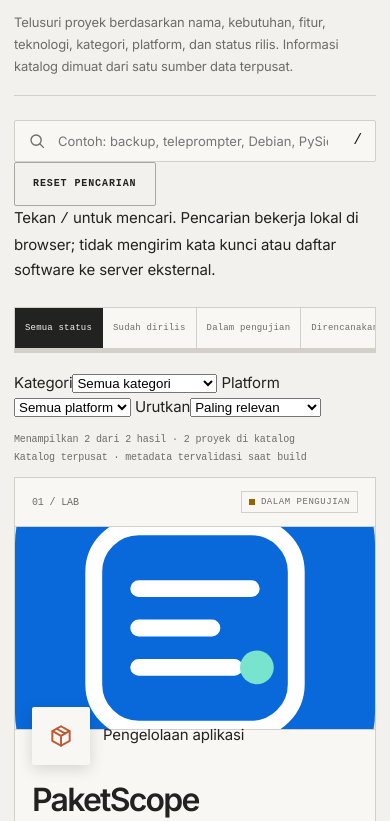
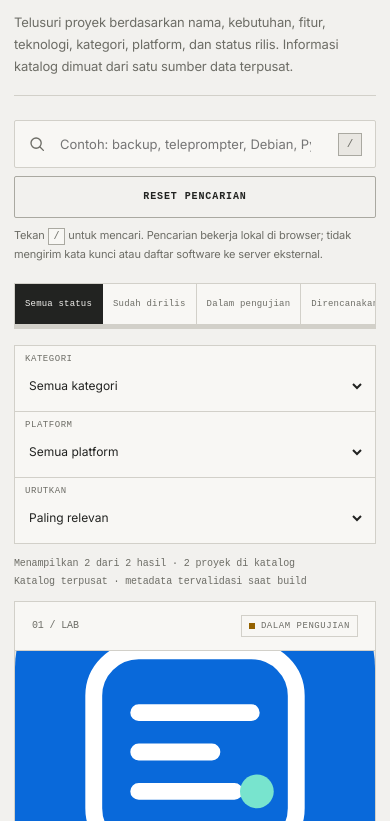
Before and after one commit to M-TamDre07/Linux-Software-Lab, a plain HTML site: page index.html in a window 390 px wide. Shown: the part 1042-1863 px from the top of the page. Drawn offline with Linux system fonts and the light colour scheme.

Commit message:
Style scalable search, filters and paginated catalog controls

```diff
--- a/assets/css/site.css
+++ b/assets/css/site.css
@@ -123,3 +123,46 @@ h1 span{color:var(--accent)}
 .hero-app-tile small{font:9px ui-monospace,SFMono-Regular,monospace;color:var(--muted)}
 @media(max-width:900px){.detail-layout{grid-template-columns:1fr}.detail-art{max-width:800px}.detail-body-grid{grid-template-columns:minmax(0,1fr) 280px}}
 @media(max-width:700px){.detail-layout{gap:30px}.detail-copy h1{font-size:clamp(2.8rem,12vw,4.2rem)}.detail-body-grid{grid-template-columns:1fr}.detail-spec{max-width:520px}.detail-title-row{margin-top:20px}.hero-app-roster{grid-template-columns:1fr 1fr}.hero-app-tile{padding:10px;gap:8px}.hero-app-tile img{width:38px;height:38px}}
+
+
+/* Scalable catalog controls — keeps the existing ArtCraft-inspired design language. */
+.catalog-search-row{display:flex;align-items:stretch;gap:8px;margin:24px 0 8px}
+.catalog-search{width:100%;max-width:none;min-height:48px;gap:12px}
+.catalog-search input{font-size:13px}
+.search-shortcut{display:inline-flex;align-items:center;justify-content:center;min-width:24px;height:23px;padding:0 6px;border:1px solid var(--line-strong);background:var(--surface);color:var(--muted);font:11px ui-monospace,SFMono-Regular,monospace}
+.catalog-clear{flex-shrink:0;min-height:48px}
+.catalog-help{margin:0 0 19px;color:var(--muted);font-size:11px;line-height:1.7}
+.catalog-help kbd{padding:2px 5px;border:1px solid var(--line-strong);background:var(--surface-2);font:10px ui-monospace,SFMono-Regular,monospace}
+.catalog-toolbar-expanded{display:flex;align-items:flex-end;justify-content:space-between;gap:16px;flex-wrap:wrap;margin:18px 0 14px}
+.catalog-selects{display:flex;gap:1px;background:var(--line);border:1px solid var(--line);flex-wrap:wrap}
+.select-field{display:grid;gap:5px;min-width:142px;padding:8px 10px;background:var(--surface-2)}
+.select-field>span{font:9px ui-monospace,SFMono-Regular,monospace;letter-spacing:.06em;text-transform:uppercase;color:var(--muted)}
+.select-field select{width:100%;max-width:220px;min-height:28px;padding:3px 22px 3px 0;border:0;border-radius:0;background:transparent;color:var(--text);font:11px Inter,system-ui,sans-serif;outline-offset:3px}
+.catalog-pagination{display:flex;align-items:center;justify-content:space-between;gap:14px;padding-top:19px}
+.catalog-pagination>span{font:10px/1.6 ui-monospace,SFMono-Regular,monospace;color:var(--muted)}
+.catalog-pagination [hidden]{display:none!important}
+.software-category{padding:3px 0 0;font:9px/1.4 ui-monospace,SFMono-Regular,monospace;letter-spacing:.04em;text-transform:uppercase;color:var(--muted)}
+.card-extra-links{display:flex;flex-wrap:wrap;gap:13px;margin-top:12px;padding-top:11px;border-top:1px solid var(--line)}
+.card-secondary-link{font:9px ui-monospace,SFMono-Regular,monospace;text-transform:uppercase;letter-spacing:.03em;color:var(--muted)}
+.card-secondary-link:hover{color:var(--accent);text-decoration:underline;text-underline-offset:4px}
+.card-link.is-muted{color:var(--muted);font-weight:400}
+.software-card[hidden]{display:none!important}
+@media(max-width:850px){
+ .catalog-toolbar-expanded{align-items:stretch;flex-direction:column}
+ .catalog-selects{display:grid;grid-template-columns:repeat(3,minmax(0,1fr))}
+ .select-field{min-width:0}
+ .select-field select{max-width:none}
+}
+@media(max-width:700px){
+ .catalog-search-row{flex-direction:column}
+ .catalog-clear{width:100%;min-height:42px}
+ .catalog-selects{grid-template-columns:1fr}
+ .select-field select{font-size:12px;min-height:34px}
+ .catalog-pagination{align-items:stretch;flex-direction:column}
+ .catalog-pagination .btn{width:100%}
+ .software-category{max-width:calc(100% - 72px)}
+}
+@media(forced-colors:active){
+ .search-shortcut,.select-field,.catalog-selects{border:1px solid ButtonText}
+ .card-secondary-link{text-decoration:underline}
+}
```
